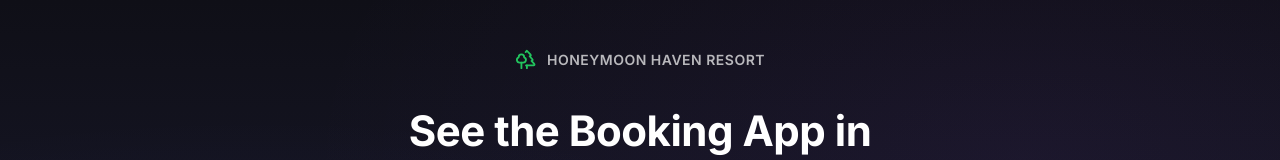
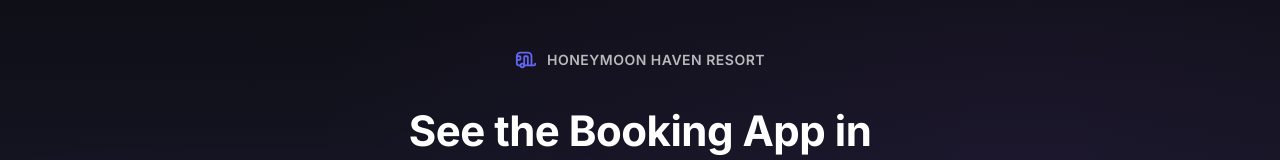
Before and after one commit to bryhudson/honeymoon-haven, a React (Vite) app: page /#/demo in a window 1280 px wide. Shown: the top 160 px of the page. Built offline with nearby package versions, Linux system fonts and the light colour scheme; no server answers.

Commit message:
Use correct Caravan logo icon on demo page to match app branding

```diff
--- a/package.json
+++ b/package.json
@@ -1,7 +1,7 @@
 {
   "name": "hhr",
   "private": true,
-  "version": "2.87.232",
+  "version": "2.87.233",
   "type": "module",
   "homepage": "https://hhr-trailer-booking.web.app",
   "scripts": {
--- a/src/features/demo/pages/DemoPage.jsx
+++ b/src/features/demo/pages/DemoPage.jsx
@@ -1,6 +1,6 @@
 import React, { useState, useRef } from 'react';
 import { Link } from 'react-router-dom';
-import { Play, Pause, Maximize, Volume2, VolumeX, Trees, ArrowRight } from 'lucide-react';
+import { Play, Pause, Maximize, Volume2, VolumeX, Caravan, ArrowRight } from 'lucide-react';
 import '../styles/demo.css';
 
 export function DemoPage() {
@@ -89,7 +89,7 @@ export function DemoPage() {
                 {/* Header */}
                 <div className="demo-header">
                     <div className="demo-logo">
-                        <Trees className="demo-logo-icon" />
+                        <Caravan className="demo-logo-icon" />
                         <span>Honeymoon Haven Resort</span>
                     </div>
                 </div>
--- a/src/features/demo/styles/demo.css
+++ b/src/features/demo/styles/demo.css
@@ -57,7 +57,7 @@
 .demo-logo-icon {
     width: 22px;
     height: 22px;
-    color: #22c55e;
+    color: #6366f1;
 }
 
 /* Title */
```
